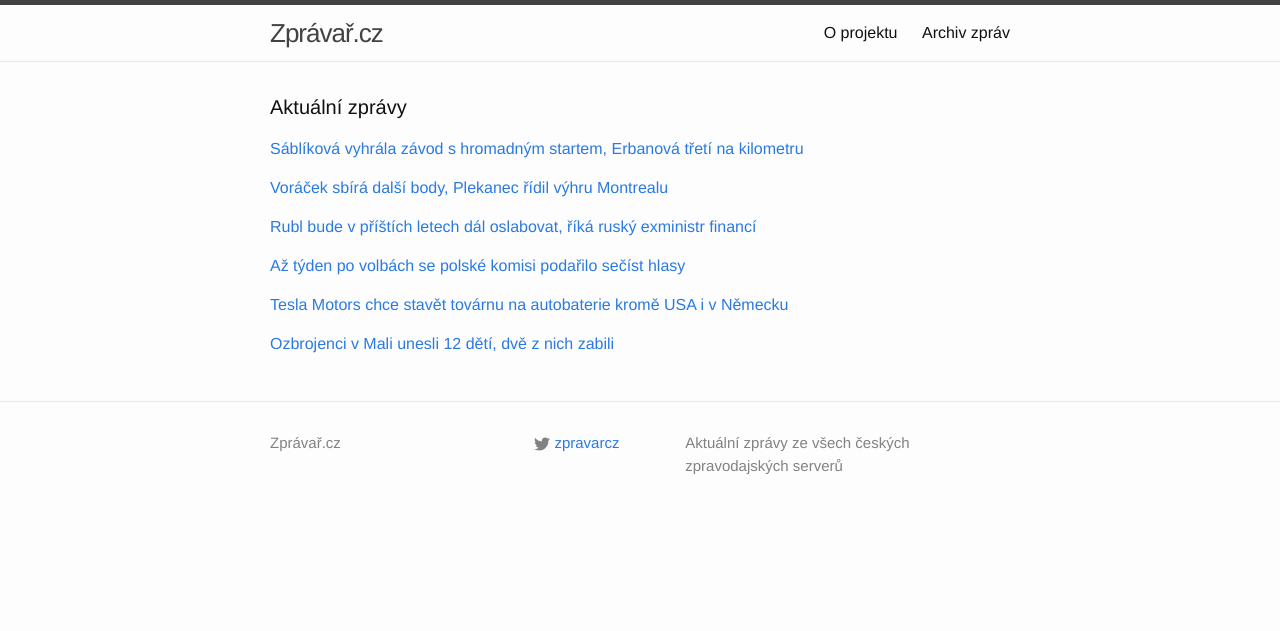
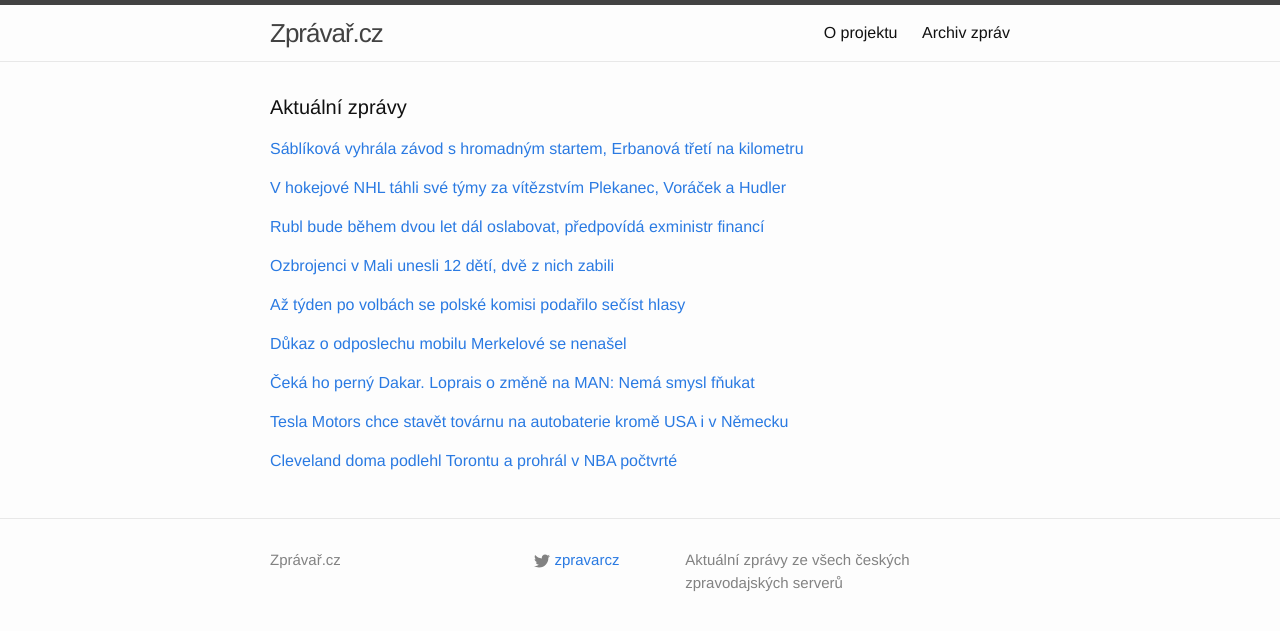
Before and after one commit to adliska/zpravar, a Jekyll site: the page built from index.html, in a window 1280 px wide. Shown: the top 631 px of the page. Built offline with Jekyll 4.4.1, drawn with Linux system fonts in a browser that asks for light colours.

Commit message:
zpravar news update

```diff
--- a/index.html
+++ b/index.html
@@ -17,9 +17,10 @@ layout: default
 <li><a href=http://www.sportovninoviny.cz/zpravy/sablikova-poprve-v-kariere-vyhrala-zavod-s-hromadnym-startem/1150388>Sáblíková poprvé v kariéře vyhrála závod s hromadným startem - www.sportovninoviny.cz</a></li>
 <li><a href=http://sport.aktualne.cz/forma-jako-hrom-erbanova-vybojovala-v-soulu-dalsi-bronz/r~98771f5672d611e48477002590604f2e/>Forma jako hrom! Erbanová vybojovala v Soulu další bronz - sport.aktualne.cz</a></li>
 </ul>
-</div><p><a href="javascript:;" onclick="toggle_visibility('zpravy1')">Voráček sbírá další body, Plekanec řídil výhru Montrealu</a></p>
+</div><p><a href="javascript:;" onclick="toggle_visibility('zpravy1')">V hokejové NHL táhli své týmy za vítězstvím Plekanec, Voráček a Hudler</a></p>
 <div id="zpravy1" style="display:none">
 <ul>
+<li><a href=http://www.rozhlas.cz/_zprava/v-hokejove-nhl-tahli-sve-tymy-za-vitezstvim-plekanec-voracek-a-hudler--1423653>V hokejové NHL táhli své týmy za vítězstvím Plekanec, Voráček a Hudler - www.rozhlas.cz</a></li>
 <li><a href=http://www.tyden.cz/rubriky/sport/hokej/nhl/voracek-utekl-crosbymu-plekanec-ridil-vyhru-montrealu_325014.html>Voráček sbírá další body, Plekanec řídil výhru Montrealu - www.tyden.cz</a></li>
 <li><a href=http://www.tyden.cz/rubriky/sport/hokej/nhl/voracek-sbira-dalsi-body-plekanec-ridil-vyhru-montrealu_325014.html>Voráček sbírá další body, Plekanec řídil výhru Montrealu - www.tyden.cz</a></li>
 <li><a href=http://hokej.idnes.cz/hokej-nhl-denni-souhrn-voracek-plekanec-fcz-/nhl.aspx?c=A141123_083847_nhl_ten>Voráček přihrál na další dva góly, Plekanec posunul Montreal k výhře - hokej.idnes.cz</a></li>
@@ -27,33 +28,57 @@ layout: default
 <li><a href=http://www.sportovninoviny.cz/zpravy/voracek-prihral-na-dva-goly-plekanec-zaridil-vyhru-montrealu/1150390>Voráček přihrál na dva góly, Plekanec zařídil výhru Montrealu - www.sportovninoviny.cz</a></li>
 <li><a href=http://sport.aktualne.cz/voracek-zase-tahl-flyers-a-utika-na-cele-bodovani-nhl/r~e1251ada72d311e48ee3002590604f2e/>Voráček utekl Crosbymu, Hudler ukradl výhru New Jersey - sport.aktualne.cz</a></li>
 </ul>
-</div><p><a href="javascript:;" onclick="toggle_visibility('zpravy2')">Rubl bude v příštích letech dál oslabovat, říká ruský exministr financí</a></p>
+</div><p><a href="javascript:;" onclick="toggle_visibility('zpravy2')">Rubl bude během dvou let dál oslabovat, předpovídá exministr financí</a></p>
 <div id="zpravy2" style="display:none">
 <ul>
+<li><a href=http://zpravy.e15.cz/burzy-a-trhy/meny/rubl-bude-behem-dvou-let-dal-oslabovat-predpovida-exministr-financi-1139203>Rubl bude během dvou let dál oslabovat, předpovídá exministr financí - zpravy.e15.cz</a></li>
+<li><a href=http://zpravy.e15.cz/burzy-a-trhy/meny/rubl-behem-dvou-let-bude-dal-oslabovat-predpovida-exministr-financi-1139203>Rubl během dvou let bude dál oslabovat, předpovídá exministr financí - zpravy.e15.cz</a></li>
 <li><a href=http://byznys.ihned.cz/trhy-a-investice/c1-63162370-rubl-oslabovat-pomalu>Rubl bude v příštích letech dál oslabovat, říká ruský exministr financí - byznys.ihned.cz</a></li>
 <li><a href=http://www.tyden.cz/rubriky/byznys/svet/torpedo-do-putinovy-chlouby-rubl-bude-vuci-dolaru-dal-padat_325008.html>Torpédo do Putinovy chlouby. Rubl bude vůči dolaru dál padat - www.tyden.cz</a></li>
 <li><a href=http://zahranicni.ihned.cz/rusko/c1-63162370-rubl-oslabovat-pomalu>Rubl bude v příštích letech dál oslabovat, říká ruský exministr financí - zahranicni.ihned.cz</a></li>
 <li><a href=http://www.financninoviny.cz/zpravodajstvi/zpravy/kudrin-rubl-bude-v-pristich-dvou-letech-dal-oslabovat/1150382>Kudrin: Rubl bude v příštích dvou letech dál oslabovat - www.financninoviny.cz</a></li>
 </ul>
-</div><p><a href="javascript:;" onclick="toggle_visibility('zpravy3')">Až týden po volbách se polské komisi podařilo sečíst hlasy</a></p>
+</div><p><a href="javascript:;" onclick="toggle_visibility('zpravy3')">Ozbrojenci v Mali unesli 12 dětí, dvě z nich zabili</a></p>
 <div id="zpravy3" style="display:none">
+<ul>
+<li><a href=http://echo24.cz/a/i44ze>Ozbrojenci v Mali unesli 12 dětí, dvě z nich zabili - echo24.cz</a></li>
+<li><a href=http://www.tyden.cz/rubriky/zahranici/afrika/ozbrojenci-verbovali-deti-dve-se-pokusily-utect-zabili-je_325009.html>Ozbrojenci v Mali unesli 12 dětí, dvě z nich zabili - www.tyden.cz</a></li>
+<li><a href=http://zpravy.idnes.cz/detsti-vojaci-v-mali-unos-0hl-/zahranicni.aspx?c=A141123_085059_zahranicni_jw>Únosci v Mali „verbovali“ malé vojáky. Dvě děti zkusily utéct, zabili je - zpravy.idnes.cz</a></li>
+<li><a href=http://www.ceskenoviny.cz/zpravy/zpravy/ozbrojenci-v-mali-pry-unesli-12-deti-dve-z-nich-zabili/1150373>Ozbrojenci v Mali prý unesli 12 dětí, dvě z nich zabili - www.ceskenoviny.cz</a></li>
+</ul>
+</div><p><a href="javascript:;" onclick="toggle_visibility('zpravy4')">Až týden po volbách se polské komisi podařilo sečíst hlasy</a></p>
+<div id="zpravy4" style="display:none">
 <ul>
 <li><a href=http://www.ceskatelevize.cz/ct24/svet/293251-az-tyden-po-volbach-se-polske-komisi-podarilo-secist-hlasy/>Až týden po volbách se polské komisi podařilo sečíst hlasy - www.ceskatelevize.cz</a></li>
 <li><a href=http://echo24.cz/a/iNtR9>Nejvíce křesel v polských vojvodstvích získala vládní strana - echo24.cz</a></li>
 <li><a href=http://www.ceskenoviny.cz/zpravy/zpravy/nejvice-kresel-v-polskych-vojvodstvich-ziskala-vladni-strana/1150372>Nejvíce křesel v polských vojvodstvích získala vládní strana - www.ceskenoviny.cz</a></li>
 </ul>
-</div><p><a href="javascript:;" onclick="toggle_visibility('zpravy4')">Tesla Motors chce stavět továrnu na autobaterie kromě USA i v Německu</a></p>
-<div id="zpravy4" style="display:none">
+</div><p><a href="javascript:;" onclick="toggle_visibility('zpravy5')">Důkaz o odposlechu mobilu Merkelové se nenašel</a></p>
+<div id="zpravy5" style="display:none">
+<ul>
+<li><a href=http://www.novinky.cz/zahranicni/evropa/354269-dukaz-o-odposlechu-mobilu-merkelove-se-nenasel.html>Důkaz o odposlechu mobilu Merkelové se nenašel - www.novinky.cz</a></li>
+<li><a href=https://echo24.cz/a/wgCmv>Odposlouchávání Merkelové? Němci nenalezli ani jeden důkaz - echo24.cz</a></li>
+<li><a href=http://www.ceskatelevize.cz/ct24/svet/293250-nemecko-nema-dukazy-o-americkem-odposlechu-kanclercina-telefonu/>Německo nemá důkazy o americkém odposlechu kancléřčina telefonu - www.ceskatelevize.cz</a></li>
+</ul>
+</div><p><a href="javascript:;" onclick="toggle_visibility('zpravy6')">Čeká ho perný Dakar. Loprais o změně na MAN: Nemá smysl fňukat</a></p>
+<div id="zpravy6" style="display:none">
+<ul>
+<li><a href=http://www.denik.cz/motorismus/ceka-ho-perny-dakar-loprais-o-zmene-na-man-nema-smysl-fnukat-20141123.html>Čeká ho perný Dakar. Loprais o změně na MAN: Nemá smysl fňukat - www.denik.cz</a></li>
+<li><a href=http://www.tyden.cz/rubriky/sport/motorismus/rallye-dakar/loprais-nema-na-manu-najezdeno-nebudu-fnukat-rika-odhodlane_325001.html>Loprais nemá s MANEM najezděno. Nebudeme fňukat, tvrdí odhodlaně - www.tyden.cz</a></li>
+<li><a href=http://www.tyden.cz/rubriky/sport/motorismus/rallye-dakar/loprais-nema-s-manem-najezdeno-nebudeme-fnukat-tvrdi-odhodlane_325001.html>Loprais nemá s MANEM najezděno. Nebudeme fňukat, tvrdí odhodlaně - www.tyden.cz</a></li>
+</ul>
+</div><p><a href="javascript:;" onclick="toggle_visibility('zpravy7')">Tesla Motors chce stavět továrnu na autobaterie kromě USA i v Německu</a></p>
+<div id="zpravy7" style="display:none">
 <ul>
 <li><a href=http://byznys.ihned.cz/zpravodajstvi-svet/c1-63162380-tesla-motors-autobaterie-tovarna-nemecko>Tesla Motors chce stavět továrnu na autobaterie kromě USA i v Německu - byznys.ihned.cz</a></li>
 <li><a href=http://zpravy.e15.cz/byznys/prumysl-a-energetika/tesla-planuje-stavbu-tovarny-na-baterie-v-nemecku-1139196>Tesla plánuje stavbu továrny na baterie v Německu - zpravy.e15.cz</a></li>
 <li><a href=http://www.denik.cz/ekonomika/tesla-hodla-casem-postavit-tovarnu-na-baterie-v-nemecku-20141123.html>Tesla hodlá časem postavit továrnu na baterie v Německu - www.denik.cz</a></li>
 </ul>
-</div><p><a href="javascript:;" onclick="toggle_visibility('zpravy5')">Ozbrojenci v Mali unesli 12 dětí, dvě z nich zabili</a></p>
-<div id="zpravy5" style="display:none">
+</div><p><a href="javascript:;" onclick="toggle_visibility('zpravy8')">Cleveland doma podlehl Torontu a prohrál v NBA počtvrté</a></p>
+<div id="zpravy8" style="display:none">
 <ul>
-<li><a href=http://www.tyden.cz/rubriky/zahranici/afrika/ozbrojenci-verbovali-deti-dve-se-pokusily-utect-zabili-je_325009.html>Ozbrojenci v Mali unesli 12 dětí, dvě z nich zabili - www.tyden.cz</a></li>
-<li><a href=http://zpravy.idnes.cz/detsti-vojaci-v-mali-unos-0hl-/zahranicni.aspx?c=A141123_085059_zahranicni_jw>Únosci v Mali „verbovali“ malé vojáky. Dvě děti zkusily utéct, zabili je - zpravy.idnes.cz</a></li>
-<li><a href=http://www.ceskenoviny.cz/zpravy/zpravy/ozbrojenci-v-mali-pry-unesli-12-deti-dve-z-nich-zabili/1150373>Ozbrojenci v Mali prý unesli 12 dětí, dvě z nich zabili - www.ceskenoviny.cz</a></li>
+<li><a href=http://sport.aktualne.cz/cleveland-doma-podlehl-torontu-a-prohral-v-nba-poctvrte/r~bfa1bb7c72ef11e4840b002590604f2e/>Cleveland doma podlehl Torontu a prohrál v NBA počtvrté - sport.aktualne.cz</a></li>
+<li><a href=http://sport.idnes.cz/nba-basketbal-souhrn-cleveland-ctvrta-prohra-v-rade-fxo-/basket.aspx?c=A141123_091931_sport-basket_ten>Z +18 na -17. Cleveland se trápí, s Torontem ztratil „vyhraný“ zápas - sport.idnes.cz</a></li>
+<li><a href=http://www.denik.cz/ostatni_sport/cleveland-prohral-v-nba-dalsi-zapas-jsme-krehky-tym-rekl-james-20141123.html>Cleveland prohrál v NBA další zápas. Jsme křehký tým, řekl James - www.denik.cz</a></li>
 </ul>
 </div></div>
```
